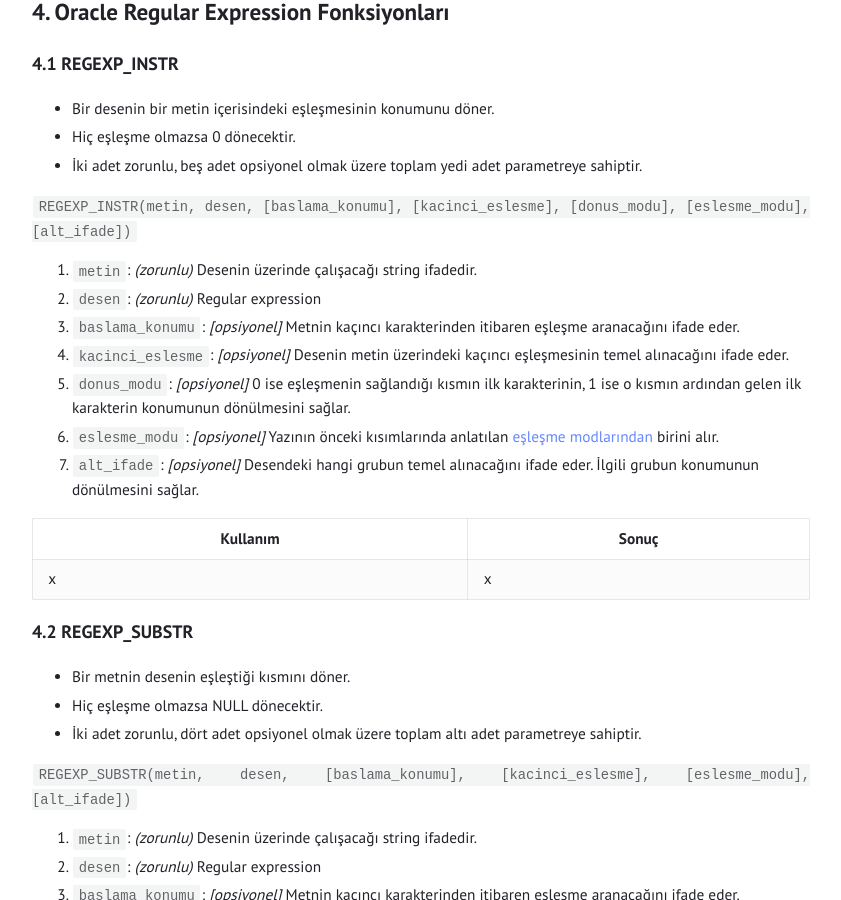
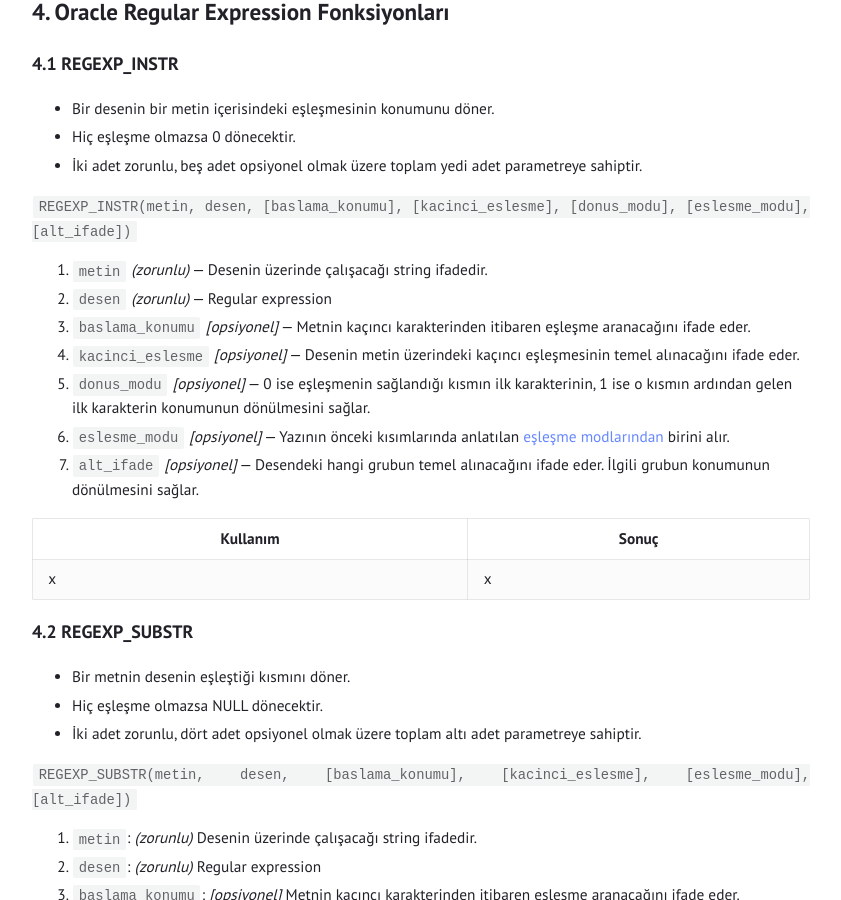
Before and after one commit to tunahanoguz/tunahanoguz.github.io, a Jekyll site: the page built from _posts/2025-05-05-oracle-regular-expressions.md, in a window 1280 px wide and 900 px high, scrolled down 7074 px. Shown: the whole window, without its empty margins (219-1060 px from the left). Built offline with Jekyll 4.4.1, drawn with Linux system fonts in a browser that asks for light colours.

````diff
--- a/_posts/2025-05-05-oracle-regular-expressions.md
+++ b/_posts/2025-05-05-oracle-regular-expressions.md
@@ -179,13 +179,13 @@ Aşağıdaki tabloda üstteki iki tabloda açıklamaları yer alan desen ve eşl
 
 ```REGEXP_INSTR(metin, desen, [baslama_konumu], [kacinci_eslesme], [donus_modu], [eslesme_modu], [alt_ifade])```
 
-1. ```metin```: *(zorunlu)* Desenin üzerinde çalışacağı string ifadedir.
-2. ```desen```: *(zorunlu)* Regular expression
-3. ```baslama_konumu```: *[opsiyonel]* Metnin kaçıncı karakterinden itibaren eşleşme aranacağını ifade eder.
-4. ```kacinci_eslesme```: *[opsiyonel]* Desenin metin üzerindeki kaçıncı eşleşmesinin temel alınacağını ifade eder.
-5. ```donus_modu```: *[opsiyonel]* 0 ise eşleşmenin sağlandığı kısmın ilk karakterinin, 1 ise o kısmın ardından gelen ilk karakterin konumunun dönülmesini sağlar.
-6. ```eslesme_modu```: *[opsiyonel]* Yazının önceki kısımlarında anlatılan [eşleşme modlarından](#eslesme-modlari) birini alır.
-7. ```alt_ifade```: *[opsiyonel]* Desendeki hangi grubun temel alınacağını ifade eder. İlgili grubun konumunun dönülmesini sağlar.
+1. ```metin``` *(zorunlu)* — Desenin üzerinde çalışacağı string ifadedir.
+2. ```desen``` *(zorunlu)* — Regular expression
+3. ```baslama_konumu``` *[opsiyonel]* — Metnin kaçıncı karakterinden itibaren eşleşme aranacağını ifade eder.
+4. ```kacinci_eslesme``` *[opsiyonel]* — Desenin metin üzerindeki kaçıncı eşleşmesinin temel alınacağını ifade eder.
+5. ```donus_modu``` *[opsiyonel]* — 0 ise eşleşmenin sağlandığı kısmın ilk karakterinin, 1 ise o kısmın ardından gelen ilk karakterin konumunun dönülmesini sağlar.
+6. ```eslesme_modu``` *[opsiyonel]* — Yazının önceki kısımlarında anlatılan [eşleşme modlarından](#eslesme-modlari) birini alır.
+7. ```alt_ifade``` *[opsiyonel]* — Desendeki hangi grubun temel alınacağını ifade eder. İlgili grubun konumunun dönülmesini sağlar.
 
 | Kullanım | Sonuç |
 |----------|-------|
````
